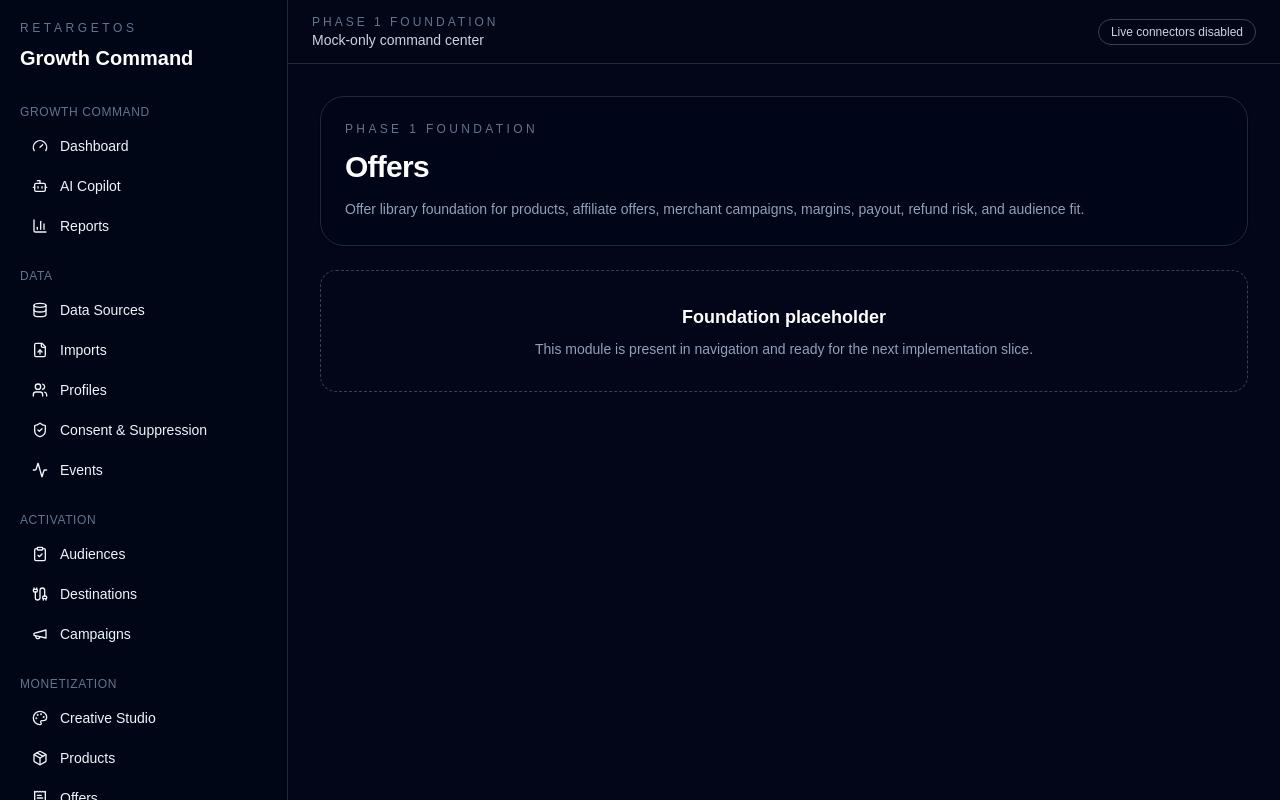
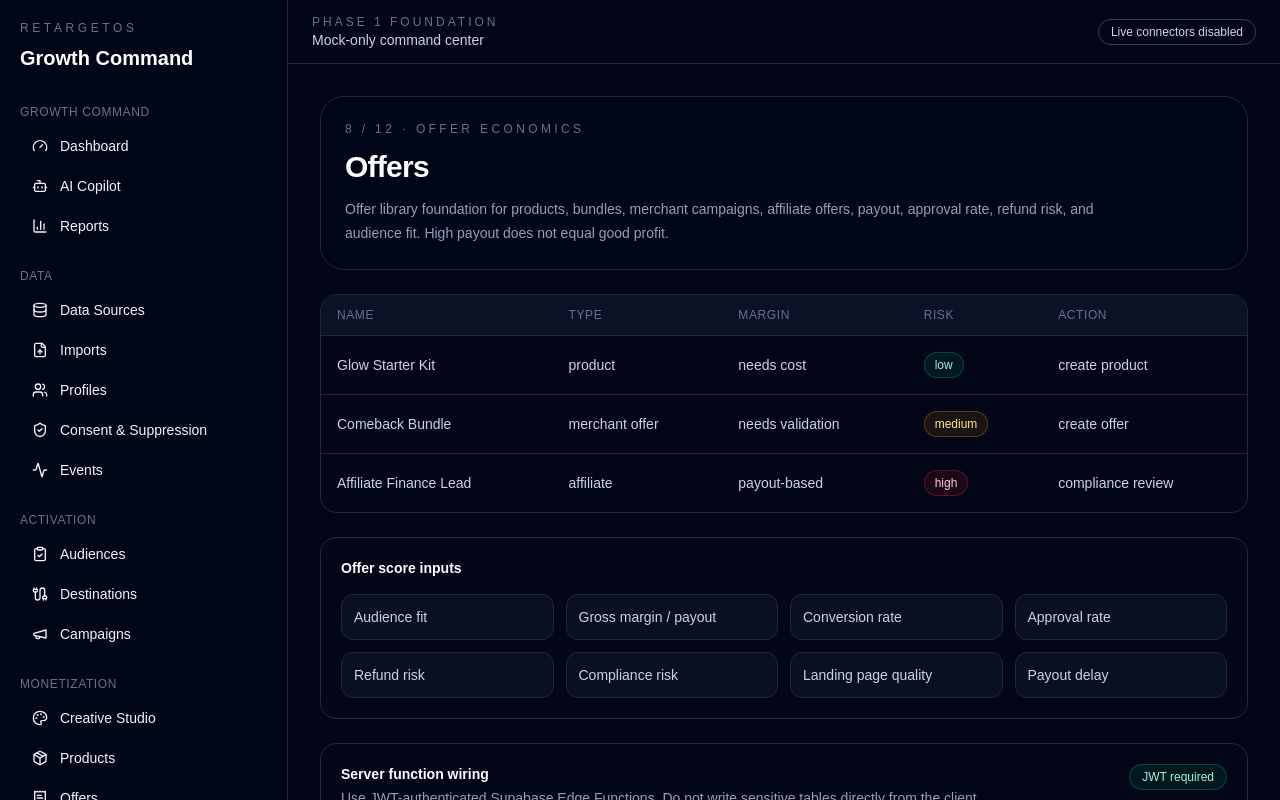
Before and after one commit to besfeng23/RetargetOS, a Next.js app: page /offers in a window 1280 px wide. Shown: the top 800 px of the page. Built offline with nearby package versions, Linux system fonts and the light colour scheme.

Commit message:
Build offers MVP page

```diff
--- a/src/app/offers/page.tsx
+++ b/src/app/offers/page.tsx
@@ -1,10 +1,39 @@
+import { ApiEndpointPanel } from "@/components/api-endpoint-panel";
 import { AppShell } from "@/components/app-shell";
 import { ModulePage } from "@/components/module-page";
+import { OpsTable } from "@/components/ops-table";
+import { endpointActions, productOfferRows } from "@/lib/mock-data";
 
 export default function OffersPage() {
   return (
     <AppShell>
-      <ModulePage title="Offers" description="Offer library foundation for products, affiliate offers, merchant campaigns, margins, payout, refund risk, and audience fit." />
+      <ModulePage
+        title="Offers"
+        eyebrow="8 / 12 · Offer economics"
+        description="Offer library foundation for products, bundles, merchant campaigns, affiliate offers, payout, approval rate, refund risk, and audience fit. High payout does not equal good profit."
+      >
+        <OpsTable rows={productOfferRows} />
+
+        <div className="rounded-2xl border border-slate-800 bg-slate-950/70 p-5">
+          <p className="text-sm font-semibold text-white">Offer score inputs</p>
+          <div className="mt-4 grid gap-3 md:grid-cols-2 xl:grid-cols-4">
+            {[
+              "Audience fit",
+              "Gross margin / payout",
+              "Conversion rate",
+              "Approval rate",
+              "Refund risk",
+              "Compliance risk",
+              "Landing page quality",
+              "Payout delay",
+            ].map((item) => (
+              <div key={item} className="rounded-xl border border-slate-800 bg-slate-900/60 p-3 text-sm text-slate-300">{item}</div>
+            ))}
+          </div>
+        </div>
+
+        <ApiEndpointPanel actions={endpointActions.createRecord} />
+      </ModulePage>
     </AppShell>
   );
 }
```
